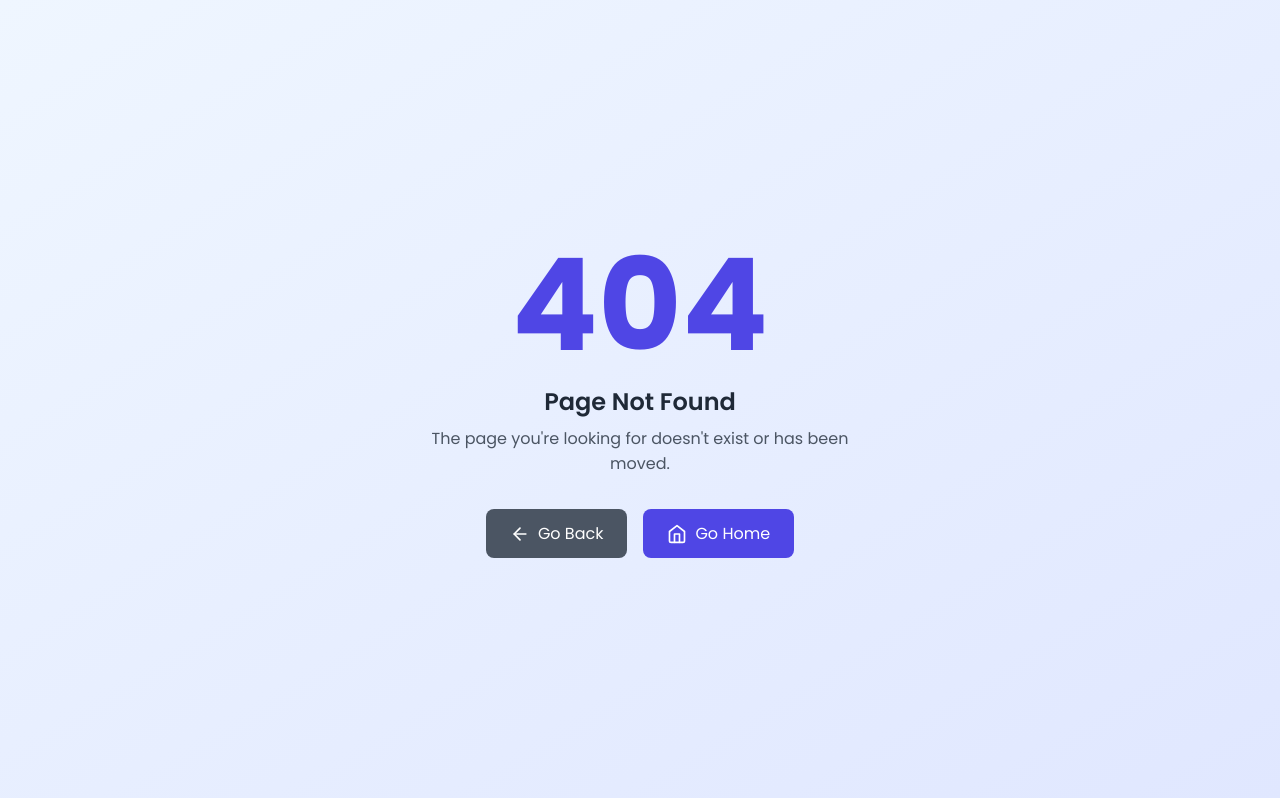
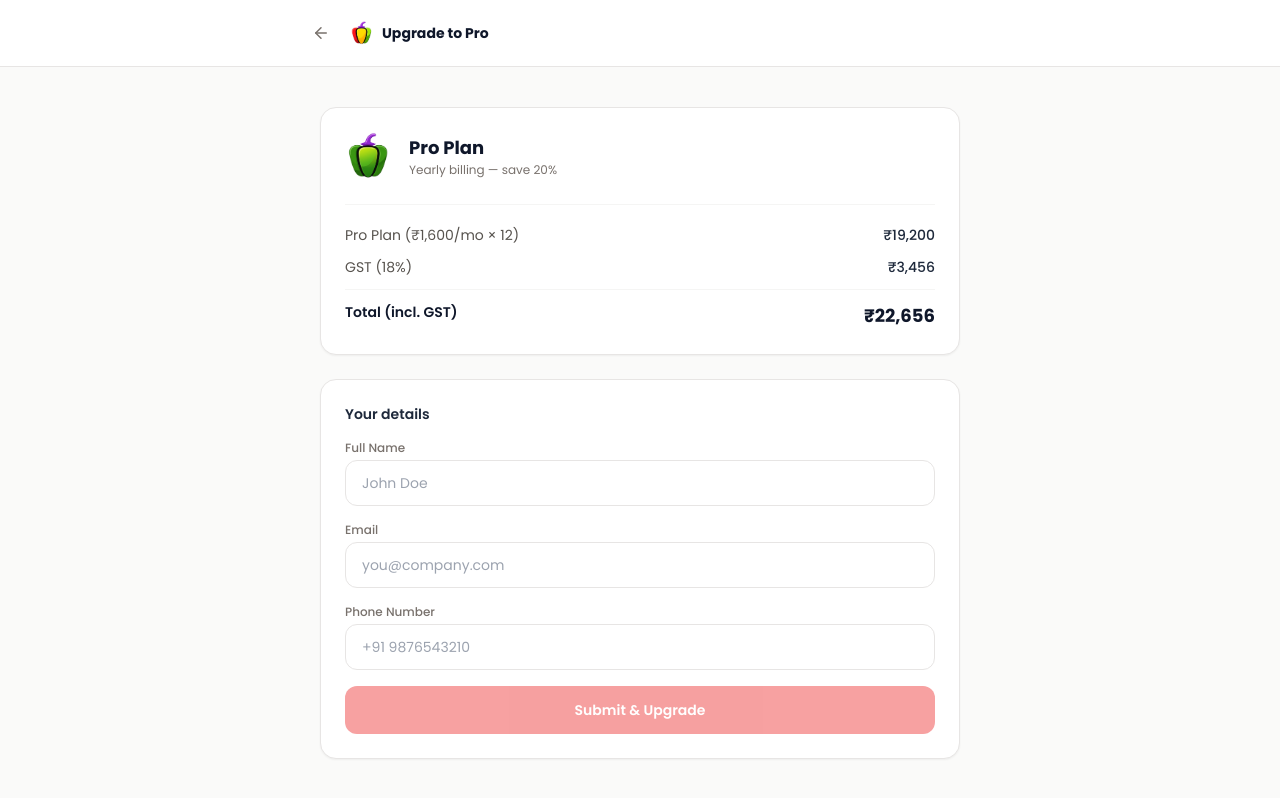
Before and after one commit to nandanihada/Survey_AI, a React (Vite) app in the folder project/: page /upgrade in a window 1280 px wide. Before the commit this address had no page. Built offline with nearby package versions, Linux system fonts and the light colour scheme.

Commit message:
feat: upgrade page, pricing fixes, disable widget, rating 1-10, nav lock redirects, create buttons fix

```diff
--- a/project/src/App.tsx
+++ b/project/src/App.tsx
@@ -99,6 +99,7 @@ import type { WidgetCustomizerSettings } from './components/WidgetCustomizer';
 
 const PublicSurveyCreation = lazyRetry(() => import('./components/PublicSurveyCreation'));
 const PricingPage = lazyRetry(() => import('./pages/PricingPage'));
+const UpgradePage = lazyRetry(() => import('./pages/UpgradePage'));
 const SurveyForm = lazyRetry(() => import('./components/SurveyForm'));
 const SurveyList = lazyRetry(() => import('./components/SurveyList'));
 const PostbackManager = lazyRetry(() => import('./components/PostbackManager'));
@@ -119,10 +120,7 @@ function LegacyDashboard() {
   const [activeTab, setActiveTab] = useState(() => searchParams.get('tab') || 'create');
   const [isDarkMode, setIsDarkMode] = useState(false);
   const [showPreviewWidget, setShowPreviewWidget] = useState(false);
-  const [autoPreviewEnabled, setAutoPreviewEnabled] = useState(() => {
-    const saved = localStorage.getItem('widgetEnabled');
-    return saved !== null ? saved === 'true' : true;
-  });
+  const [autoPreviewEnabled, setAutoPreviewEnabled] = useState(false);
   const [mobileMenuOpen, setMobileMenuOpen] = useState(false);
 
   // Update activeTab when URL changes
@@ -278,9 +276,9 @@ function LegacyDashboard() {
                         key={value}
                         value={value}
                         onClick={(e) => {
-                          if (!hasAccess && isPremiumIcon) {
+                          if (!hasAccess) {
                             e.preventDefault();
-                            navigate('/signup');
+                            navigate('/pricing?theme=light');
                           }
                         }}
                         className={`flex items-center justify-center gap-1.5 py-2 px-3 rounded-md transition-all duration-150 relative ${!hasAccess && !isPremiumIcon
@@ -337,7 +335,7 @@ function LegacyDashboard() {
 
             <div className="hidden md:flex items-center gap-3">
               <button
-                onClick={() => navigate('/login')}
+                onClick={() => navigate('/pricing?theme=light')}
                 className={`flex items-center gap-2 px-3 py-1.5 rounded-full text-xs font-semibold transition-all ${isDarkMode
                     ? 'bg-slate-800 text-slate-300 border border-slate-700 hover:bg-slate-700'
                     : 'bg-white text-stone-600 border border-stone-200 hover:bg-stone-50'
@@ -476,7 +474,7 @@ function LegacyDashboard() {
               </TabsContent>
               <TabsContent value="surveys">
                 <Suspense fallback={<OptimizedLoader type="page" message="Loading surveys..." />}>
-                  <SurveyList isDarkMode={isDarkMode} />
+                  <SurveyList isDarkMode={isDarkMode} onCreateNew={() => setActiveTab('create')} />
                 </Suspense>
               </TabsContent>
               <TabsContent value="responses">
@@ -628,6 +626,7 @@ export default function App() {
             {/* Public survey creation - allows 1 survey without login */}
             <Route path="/create-survey" element={<PublicSurveyCreation />} />
             <Route path="/pricing" element={<PricingPage />} />
+            <Route path="/upgrade" element={<UpgradePage />} />
 
             {/* Public routes */}
             <Route path="/login" element={<LoginPage />} />
--- a/project/src/components/SurveyList.tsx
+++ b/project/src/components/SurveyList.tsx
@@ -15,6 +15,7 @@ import {
 
 interface SurveyListProps {
   isDarkMode?: boolean;
+  onCreateNew?: () => void;
 }
 
 interface Survey {
@@ -26,7 +27,7 @@ interface Survey {
   response_count?: number;
 }
 
-const SurveyList: React.FC<SurveyListProps> = ({ isDarkMode = false }) => {
+const SurveyList: React.FC<SurveyListProps> = ({ isDarkMode = false, onCreateNew }) => {
   const navigate = useNavigate();
   const [surveys, setSurveys] = useState<Survey[]>([]);
   const [loading, setLoading] = useState(true);
@@ -222,7 +223,7 @@ const SurveyList: React.FC<SurveyListProps> = ({ isDarkMode = false }) => {
               <Filter size={16} />
             </button>
           </div>
-          <button className="bg-red-600 hover:bg-red-700 text-white px-4 py-2 rounded-lg transition-colors text-sm font-medium flex items-center justify-center gap-2">
+          <button onClick={() => onCreateNew?.()} className="bg-red-600 hover:bg-red-700 text-white px-4 py-2 rounded-lg transition-colors text-sm font-medium flex items-center justify-center gap-2">
             <Plus size={16} />
             <span className="sm:inline">Create New</span>
           </button>
@@ -246,7 +247,7 @@ const SurveyList: React.FC<SurveyListProps> = ({ isDarkMode = false }) => {
             <div className="text-center py-12">
               <FolderOpen size={48} className="mx-auto mb-4 text-gray-400" />
               <p className="text-gray-500 text-lg mb-4">No surveys found</p>
-              <button className="bg-red-600 hover:bg-red-700 text-white px-4 py-2 rounded-lg transition-colors text-sm font-medium flex items-center gap-2 mx-auto">
+              <button onClick={() => onCreateNew?.()} className="bg-red-600 hover:bg-red-700 text-white px-4 py-2 rounded-lg transition-colors text-sm font-medium flex items-center gap-2 mx-auto">
                 <Plus size={16} />
                 Create Your First Survey
               </button>
--- a/project/src/contexts/AuthContext.tsx
+++ b/project/src/contexts/AuthContext.tsx
@@ -177,9 +177,10 @@ export const AuthProvider: React.FC<AuthProviderProps> = ({ children }) => {
 
   const hasFeature = (feature: string) => {
     if (user?.role === 'admin') return true;
-    if (user?.role === 'enterprise') return ['survey', 'analytics', 'postback', 'email', 'pass_fail', 'test_lab'].includes(feature);
-    if (user?.role === 'premium') return ['survey', 'analytics', 'postback', 'email'].includes(feature);
-    return ['survey', 'email'].includes(feature);
+    if (user?.role === 'enterprise') return ['create', 'survey', 'analytics', 'postback', 'email', 'pass_fail', 'test_lab'].includes(feature);
+    if (user?.role === 'premium') return ['create', 'survey', 'analytics', 'postback', 'email'].includes(feature);
+    // Free tier: only create and surveys
+    return ['create', 'survey'].includes(feature);
   };
 
   const hasPremiumAccess =
--- a/project/src/pages/PricingPage.tsx
+++ b/project/src/pages/PricingPage.tsx
@@ -1,10 +1,12 @@
 import React, { useState } from 'react';
-import { useNavigate } from 'react-router-dom';
+import { useNavigate, useSearchParams } from 'react-router-dom';
 import { Check } from 'lucide-react';
 
 const PricingPage: React.FC = () => {
   const navigate = useNavigate();
+  const [searchParams] = useSearchParams();
   const [billing, setBilling] = useState<'monthly' | 'annual'>('monthly');
+  const isLight = searchParams.get('theme') === 'light';
 
   const plans = [
     {
@@ -18,9 +20,8 @@ const PricingPage: React.FC = () => {
       ctaStyle: 'border-2 border-red-500 text-red-500 hover:bg-red-50',
       popular: false,
       features: [
-        '100 responses / month',
-        '20 AI-generated surveys / month',
-        'Basic analytics dashboard',
+        '2,000 responses / month',
+        '70 AI-generated surveys / month',
         'AI editing assistance',
         'Survey widget embed',
         'Pepperwahl branding',
@@ -70,31 +71,31 @@ const PricingPage: React.FC = () => {
   ];
 
   return (
-    <div className="min-h-screen bg-slate-950 text-white">
+    <div className={`min-h-screen ${isLight ? 'bg-white text-slate-900' : 'bg-slate-950 text-white'}`}>
       {/* Header */}
       <div className="text-center pt-16 pb-12 px-4">
-        <div className="inline-flex items-center gap-2 px-4 py-1.5 rounded-full bg-slate-800 border border-slate-700 mb-6">
-          <span className="text-yellow-400">🌶️</span>
-          <span className="text-[11px] font-bold tracking-widest uppercase text-slate-300">Simple, Spicy Pricing</span>
+        <div className={`inline-flex items-center gap-2 px-4 py-1.5 rounded-full mb-6 ${isLight ? 'bg-stone-100 border border-stone-200' : 'bg-slate-800 border border-slate-700'}`}>
+          <img src="/logo.png" alt="" className="w-4 h-4 object-contain" />
+          <span className={`text-[11px] font-bold tracking-widest uppercase ${isLight ? 'text-stone-600' : 'text-slate-300'}`}>Simple, Spicy Pricing</span>
         </div>
-        <h1 className="text-3xl sm:text-4xl lg:text-5xl font-extrabold mb-4" style={{ fontFamily: "'Outfit', sans-serif" }}>
+        <h1 className={`text-3xl sm:text-4xl lg:text-5xl font-extrabold mb-4 ${isLight ? 'text-slate-900' : ''}`} style={{ fontFamily: "'Outfit', sans-serif" }}>
           Pick Your <span className="text-red-500">Pepper</span>
         </h1>
-        <p className="text-sm sm:text-base text-slate-400 max-w-md mx-auto">
+        <p className={`text-sm sm:text-base max-w-md mx-auto ${isLight ? 'text-stone-500' : 'text-slate-400'}`}>
           From solo creators to enterprise teams — every plan is packed with flavor. No hidden costs, no surprises.
         </p>
 
         {/* Billing toggle */}
-        <div className="flex items-center justify-center gap-1 mt-8 bg-slate-800 rounded-full p-1 w-fit mx-auto">
+        <div className={`flex items-center justify-center gap-1 mt-8 rounded-full p-1 w-fit mx-auto ${isLight ? 'bg-stone-100' : 'bg-slate-800'}`}>
           <button
             onClick={() => setBilling('monthly')}
-            className={`px-5 py-2 rounded-full text-sm font-semibold transition-all ${billing === 'monthly' ? 'bg-red-500 text-white' : 'text-slate-400 hover:text-white'}`}
+            className={`px-5 py-2 rounded-full text-sm font-semibold transition-all ${billing === 'monthly' ? 'bg-red-500 text-white' : isLight ? 'text-stone-500 hover:text-stone-800' : 'text-slate-400 hover:text-white'}`}
           >
             Monthly
           </button>
           <button
             onClick={() => setBilling('annual')}
-            className={`px-5 py-2 rounded-full text-sm font-semibold transition-all flex items-center gap-2 ${billing === 'annual' ? 'bg-red-500 text-white' : 'text-slate-400 hover:text-white'}`}
+            className={`px-5 py-2 rounded-full text-sm font-semibold transition-all flex items-center gap-2 ${billing === 'annual' ? 'bg-red-500 text-white' : isLight ? 'text-stone-500 hover:text-stone-800' : 'text-slate-400 hover:text-white'}`}
           >
             Annual <span className="text-[10px] bg-green-500 text-white px-1.5 py-0.5 rounded-full font-bold">Save 20%</span>
           </button>
@@ -106,7 +107,11 @@ const PricingPage: React.FC = () => {
         {plans.map((plan) => (
           <div
             key={plan.name}
-            className={`relative rounded-2xl p-8 flex flex-col ${plan.popular ? 'bg-slate-800 border-2 border-slate-600 ring-1 ring-red-500/20' : 'bg-slate-900 border border-slate-800'}`}
+            className={`relative rounded-2xl p-8 flex flex-col transition-all duration-300 hover:-translate-y-2 hover:shadow-[0_20px_60px_rgba(239,68,68,0.15)] ${
+              plan.popular
+                ? isLight ? 'bg-white border-2 border-red-200 shadow-lg' : 'bg-slate-800 border-2 border-slate-600 ring-1 ring-red-500/20'
+                : isLight ? 'bg-white border border-stone-200 shadow-sm hover:border-stone-300' : 'bg-slate-900 border border-slate-800 hover:border-slate-600'
+            }`}
           >
             {plan.popular && (
               <div className="absolute -top-3 left-1/2 -translate-x-1/2 px-4 py-1 bg-red-500 text-white text-[10px] font-bold uppercase tracking-wider rounded-full">
@@ -120,35 +125,39 @@ const PricingPage: React.FC = () => {
             </div>
 
             {/* Plan name & description */}
-            <h3 className="text-xl font-bold text-white mb-1">{plan.name}</h3>
-            <p className="text-xs text-slate-400 mb-5">{plan.description}</p>
+            <h3 className={`text-xl font-bold mb-1 ${isLight ? 'text-slate-900' : 'text-white'}`}>{plan.name}</h3>
+            <p className={`text-xs mb-5 ${isLight ? 'text-stone-500' : 'text-slate-400'}`}>{plan.description}</p>
 
             {/* Price */}
             <div className="mb-1">
-              <span className="text-3xl font-extrabold text-white">{plan.price}</span>
-              <span className="text-sm text-slate-400 ml-1">{plan.priceSuffix}</span>
+              <span className={`text-3xl font-extrabold ${isLight ? 'text-slate-900' : 'text-white'}`}>{plan.price}</span>
+              <span className={`text-sm ml-1 ${isLight ? 'text-stone-500' : 'text-slate-400'}`}>{plan.priceSuffix}</span>
             </div>
-            <p className="text-[11px] text-slate-500 mb-6">{plan.priceNote}</p>
+            <p className={`text-[11px] mb-6 ${isLight ? 'text-stone-400' : 'text-slate-500'}`}>{plan.priceNote}</p>
 
             {/* CTA */}
             <button
-              onClick={() => navigate('/login?mode=signup')}
+              onClick={() => {
+                if (plan.name === 'Pro') navigate('/upgrade');
+                else if (plan.name === 'Enterprise') window.location.href = 'mailto:business@moustacheleads.com?subject=Pepperwahl Enterprise Plan Inquiry';
+                else navigate('/login?mode=signup');
+              }}
               className={`w-full py-3 rounded-xl text-sm font-semibold transition-all ${plan.ctaStyle}`}
             >
               {plan.cta}
             </button>
 
             {/* Features */}
-            <div className="mt-6 pt-6 border-t border-slate-700/50">
+            <div className={`mt-6 pt-6 border-t ${isLight ? 'border-stone-100' : 'border-slate-700/50'}`}>
               {plan.prefix && (
-                <p className="text-[10px] font-bold tracking-wider text-slate-500 uppercase mb-3">{plan.prefix}</p>
+                <p className={`text-[10px] font-bold tracking-wider uppercase mb-3 ${isLight ? 'text-stone-400' : 'text-slate-500'}`}>{plan.prefix}</p>
               )}
               {!plan.prefix && (
-                <p className="text-[10px] font-bold tracking-wider text-slate-500 uppercase mb-3">What's included:</p>
+                <p className={`text-[10px] font-bold tracking-wider uppercase mb-3 ${isLight ? 'text-stone-400' : 'text-slate-500'}`}>What's included:</p>
               )}
               <ul className="space-y-2.5">
                 {plan.features.map((f, i) => (
-                  <li key={i} className="flex items-center gap-2.5 text-[13px] text-slate-300">
+                  <li key={i} className={`flex items-center gap-2.5 text-[13px] ${isLight ? 'text-stone-700' : 'text-slate-300'}`}>
                     <Check size={14} className="text-green-500 flex-shrink-0" />
                     {f}
                   </li>
--- /dev/null
+++ b/project/src/pages/UpgradePage.tsx
@@ -0,0 +1,165 @@
+import React, { useState } from 'react';
+import { useNavigate } from 'react-router-dom';
+import { Check, ArrowLeft } from 'lucide-react';
+import { makeApiRequest } from '../utils/deploymentFix';
+
+const UpgradePage: React.FC = () => {
+  const navigate = useNavigate();
+  const [name, setName] = useState('');
+  const [email, setEmail] = useState('');
+  const [phone, setPhone] = useState('');
+  const [isSubmitting, setIsSubmitting] = useState(false);
+  const [submitted, setSubmitted] = useState(false);
+
+  const yearlyPrice = 1600;
+  const monthlyEquiv = yearlyPrice;
+  const subtotal = yearlyPrice * 12;
+  const gst = Math.round(subtotal * 0.18);
+  const total = subtotal + gst;
+
+  const handleSubmit = async (e: React.FormEvent) => {
+    e.preventDefault();
+    if (!name.trim() || !email.trim() || !phone.trim()) return;
+
+    setIsSubmitting(true);
+    try {
+      await makeApiRequest('/api/billing-inquiry', {
+        method: 'POST',
+        body: JSON.stringify({
+          name: name.trim(),
+          email: email.trim(),
+          phone: phone.trim(),
+          plan: 'pro',
+          billing_cycle: 'yearly',
+          amount: total,
+          currency: 'INR',
+        }),
+      }, true);
+      setSubmitted(true);
+    } catch (err) {
+      // Still show success since we want the info saved attempt
+      setSubmitted(true);
+    } finally {
+      setIsSubmitting(false);
+    }
+  };
+
+  if (submitted) {
+    return (
+      <div className="min-h-screen bg-white flex items-center justify-center px-4">
+        <div className="text-center max-w-md">
+          <div className="w-16 h-16 rounded-full bg-green-50 flex items-center justify-center mx-auto mb-6">
+            <Check size={28} className="text-green-500" />
+          </div>
+          <h2 className="text-2xl font-bold text-slate-900 mb-3" style={{ fontFamily: "'Space Grotesk', sans-serif" }}>
+            We'll reach out soon!
+          </h2>
+          <p className="text-sm text-stone-500 mb-8">
+            Thanks for your interest in Pro. Our team will contact you within 24 hours to set up your account.
+          </p>
+          <button
+            onClick={() => navigate('/dashboard')}
+            className="px-6 py-3 rounded-xl bg-slate-900 text-white text-sm font-semibold hover:bg-slate-800 transition-colors"
+          >
+            Back to Dashboard
+          </button>
+        </div>
+      </div>
+    );
+  }
+
+  return (
+    <div className="min-h-screen bg-stone-50">
+      {/* Header */}
+      <div className="bg-white border-b border-stone-200 px-4 py-4">
+        <div className="max-w-2xl mx-auto flex items-center gap-3">
+          <button onClick={() => navigate(-1)} className="p-2 rounded-lg hover:bg-stone-100 text-stone-500">
+            <ArrowLeft size={18} />
+          </button>
+          <div className="flex items-center gap-2">
+            <img src="/logo.png" alt="" className="w-6 h-6 object-contain" />
+            <span className="text-sm font-bold text-slate-900">Upgrade to Pro</span>
+          </div>
+        </div>
+      </div>
+
+      <div className="max-w-2xl mx-auto px-4 py-10">
+        {/* Plan Summary */}
+        <div className="bg-white rounded-2xl border border-stone-200 p-6 mb-6 shadow-sm">
+          <div className="flex items-center gap-4 mb-6">
+            <img src="/green_chilli.png" alt="Pro" className="w-12 h-12 object-contain" />
+            <div>
+              <h3 className="text-lg font-bold text-slate-900">Pro Plan</h3>
+              <p className="text-xs text-stone-500">Yearly billing — save 20%</p>
+            </div>
+          </div>
+
+          {/* Price breakdown */}
+          <div className="space-y-3 border-t border-stone-100 pt-5">
+            <div className="flex justify-between text-sm">
+              <span className="text-stone-600">Pro Plan (₹{monthlyEquiv.toLocaleString()}/mo × 12)</span>
+              <span className="font-medium text-slate-800">₹{subtotal.toLocaleString()}</span>
+            </div>
+            <div className="flex justify-between text-sm">
+              <span className="text-stone-600">GST (18%)</span>
+              <span className="font-medium text-slate-800">₹{gst.toLocaleString()}</span>
+            </div>
+            <div className="flex justify-between text-sm pt-3 border-t border-stone-100">
+              <span className="font-semibold text-slate-900">Total (incl. GST)</span>
+              <span className="font-bold text-lg text-slate-900">₹{total.toLocaleString()}</span>
+            </div>
+          </div>
+        </div>
+
+        {/* Contact Form */}
+        <div className="bg-white rounded-2xl border border-stone-200 p-6 shadow-sm">
+          <h4 className="text-sm font-semibold text-slate-800 mb-4">Your details</h4>
+          <form onSubmit={handleSubmit} className="space-y-4">
+            <div>
+              <label className="text-xs font-medium text-stone-500 mb-1 block">Full Name</label>
+              <input
+                type="text"
+                value={name}
+                onChange={(e) => setName(e.target.value)}
+                required
+                placeholder="John Doe"
+                className="w-full px-4 py-3 rounded-xl border border-stone-200 text-sm focus:outline-none focus:border-red-400 focus:ring-2 focus:ring-red-500/10 transition-all"
+              />
+            </div>
+            <div>
+              <label className="text-xs font-medium text-stone-500 mb-1 block">Email</label>
+              <input
+                type="email"
+                value={email}
+                onChange={(e) => setEmail(e.target.value)}
+                required
+                placeholder="you@company.com"
+                className="w-full px-4 py-3 rounded-xl border border-stone-200 text-sm focus:outline-none focus:border-red-400 focus:ring-2 focus:ring-red-500/10 transition-all"
+              />
+            </div>
+            <div>
+              <label className="text-xs font-medium text-stone-500 mb-1 block">Phone Number</label>
+              <input
+                type="tel"
+                value={phone}
+                onChange={(e) => setPhone(e.target.value)}
+                required
+                placeholder="+91 9876543210"
+                className="w-full px-4 py-3 rounded-xl border border-stone-200 text-sm focus:outline-none focus:border-red-400 focus:ring-2 focus:ring-red-500/10 transition-all"
+              />
+            </div>
+            <button
+              type="submit"
+              disabled={isSubmitting || !name.trim() || !email.trim() || !phone.trim()}
+              className="w-full py-3.5 rounded-xl bg-red-500 text-white text-sm font-semibold hover:bg-red-600 disabled:opacity-50 disabled:cursor-not-allowed transition-all mt-2"
+            >
+              {isSubmitting ? 'Submitting...' : 'Submit & Upgrade'}
+            </button>
+          </form>
+        </div>
+      </div>
+    </div>
+  );
+};
+
+export default UpgradePage;
--- a/project/src/templates/BasicSurveyTemplate.tsx
+++ b/project/src/templates/BasicSurveyTemplate.tsx
@@ -342,8 +342,8 @@ const BasicSurveyTemplate: React.FC<Props> = ({
   );
 
   const renderScale = (question: Question) => {
-    // Determine scale range: use 5 for rating type, 10 for opinion_scale
-    const scaleMax = 5;
+    // Determine scale range: use 10 for rating questions
+    const scaleMax = 10;
     return (
       <div className="pepper-scale">
         <div className="pepper-scale-labels">
```
Also changed, not shown: 154 other files (tests, documents, lock files or other folders).
